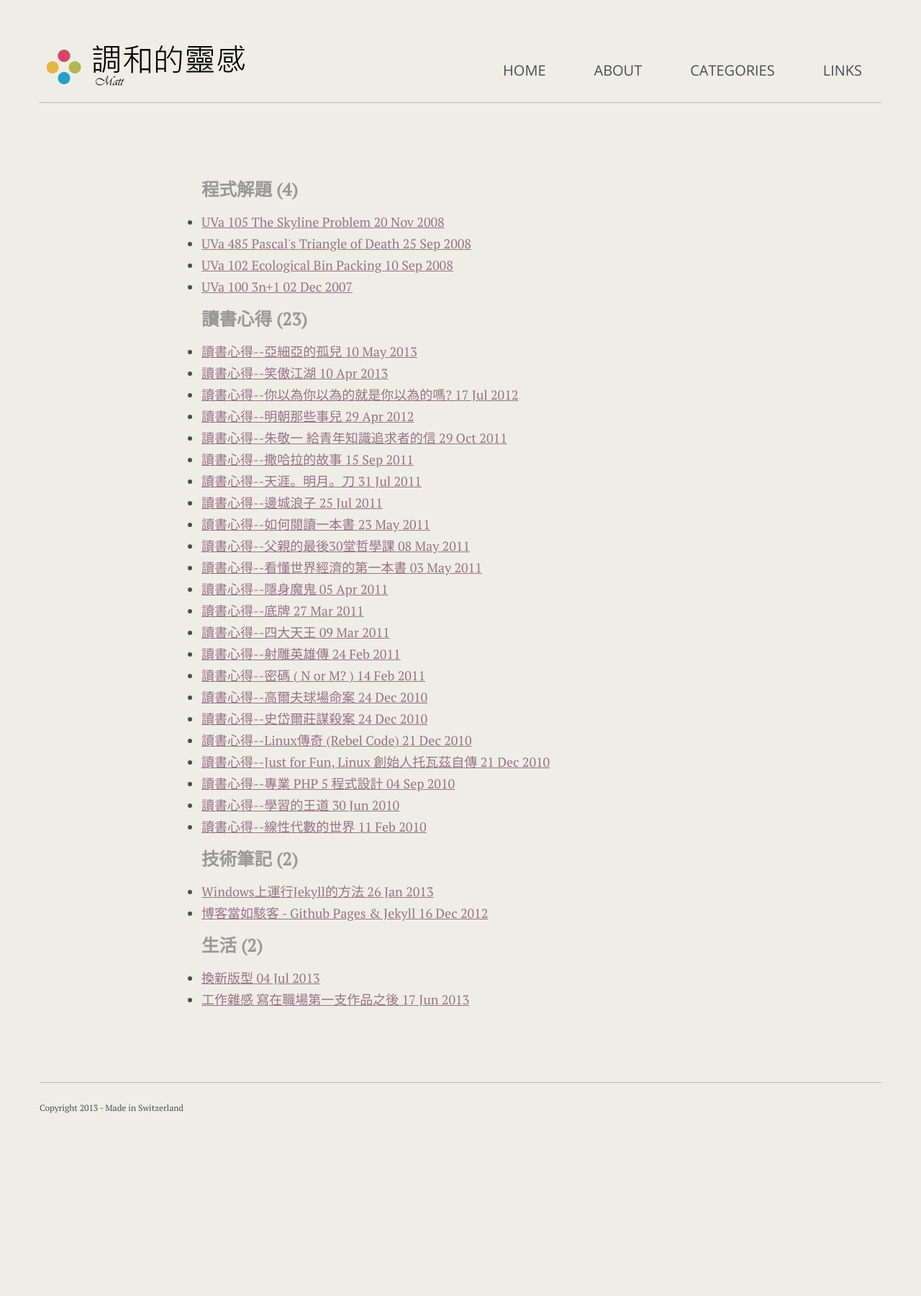
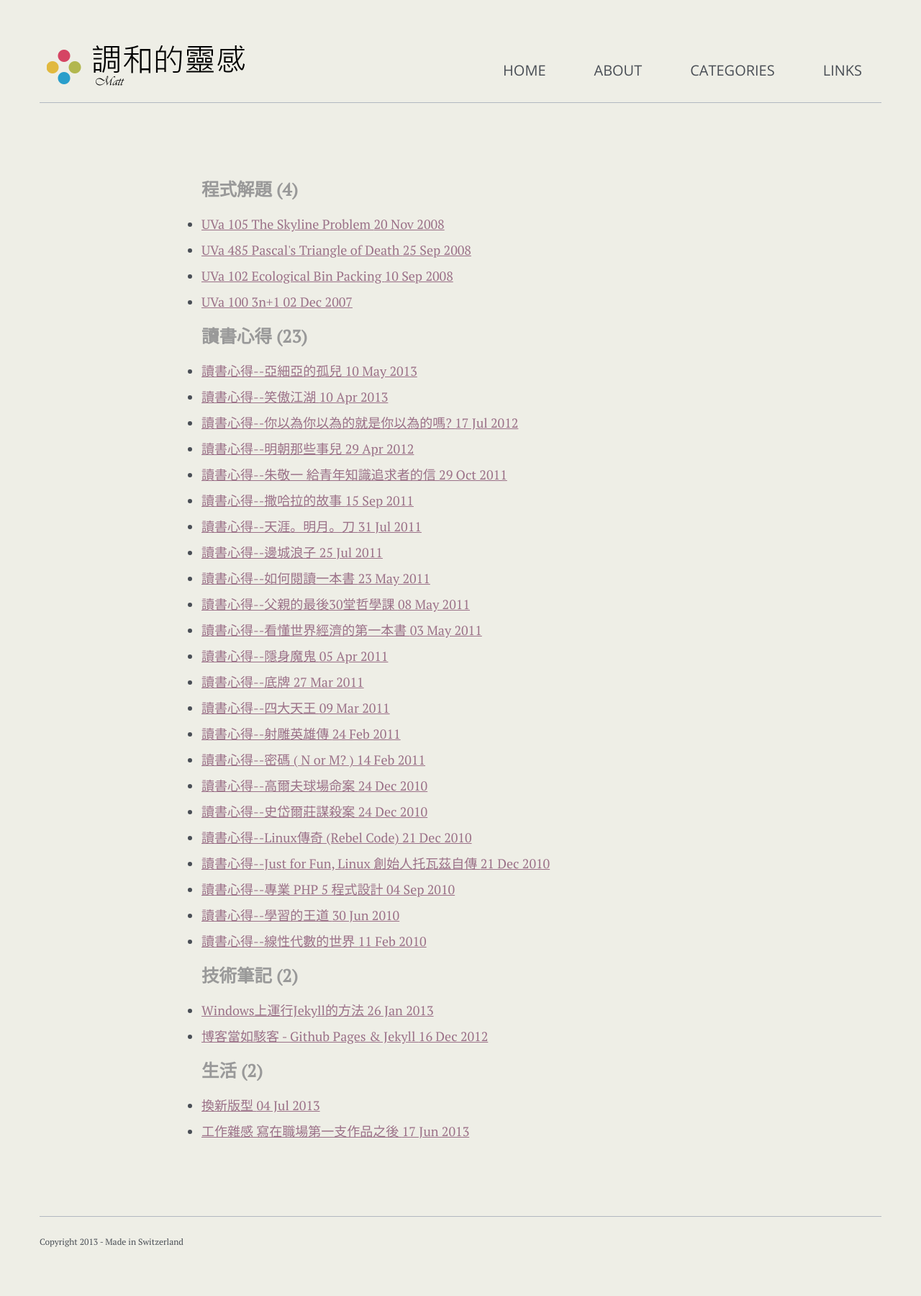
Before and after one commit to sndnvaps/sndnvaps.github.io, a Jekyll site: the page built from categories.html, in a window 1280 px wide. Shown: the whole page at 72% size. Built offline with Jekyll 4.4.1, drawn with Linux system fonts in a browser that asks for light colours; Markdown is read by kramdown in place of the engine named in the settings; before the commit the page ends 1614 px from its top, so only the background shows below that.

Commit message:
Categories 加高行高

```diff
--- a/categories.html
+++ b/categories.html
@@ -8,7 +8,7 @@ layout: page
     <h3 class="muted">{{ category[0] }} ({{ category[1].size }}) </h3>
 
     {% for post in category[1] %}
-      <li>
+      <li style="line-height: 2em;">
         <a href="{{ post.url }}">
           {{ post.title }}
           <time class="inline">{{ post.date | date_to_string }}</time>
```
